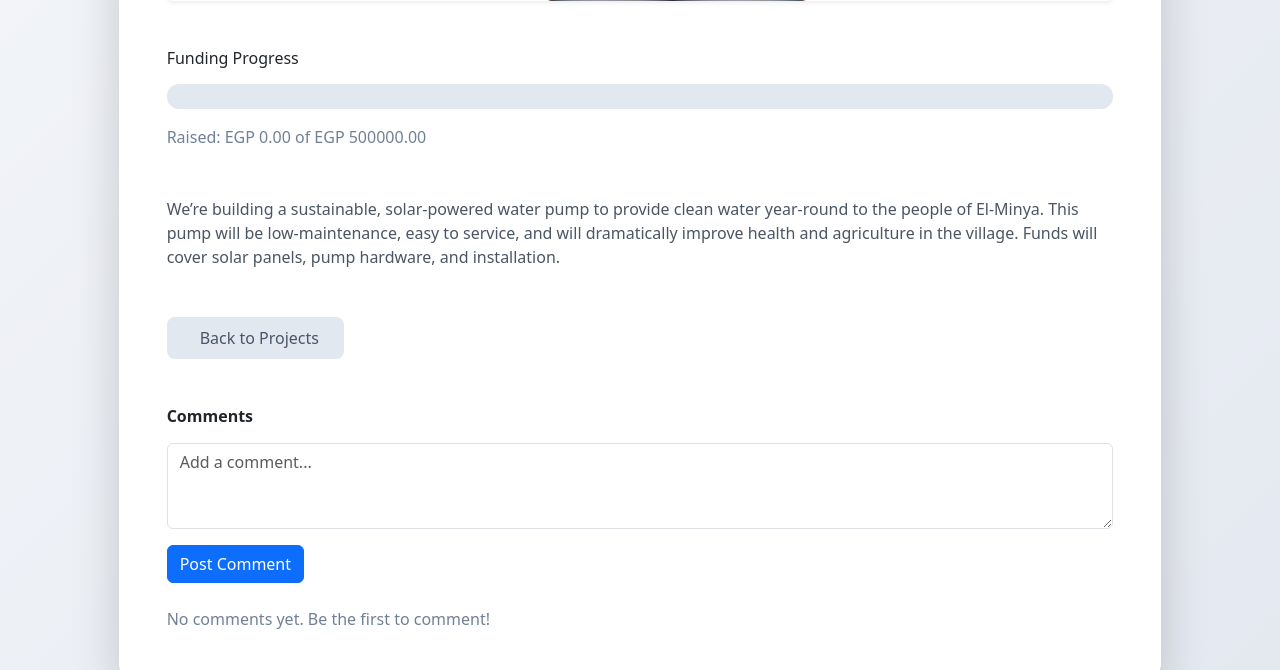
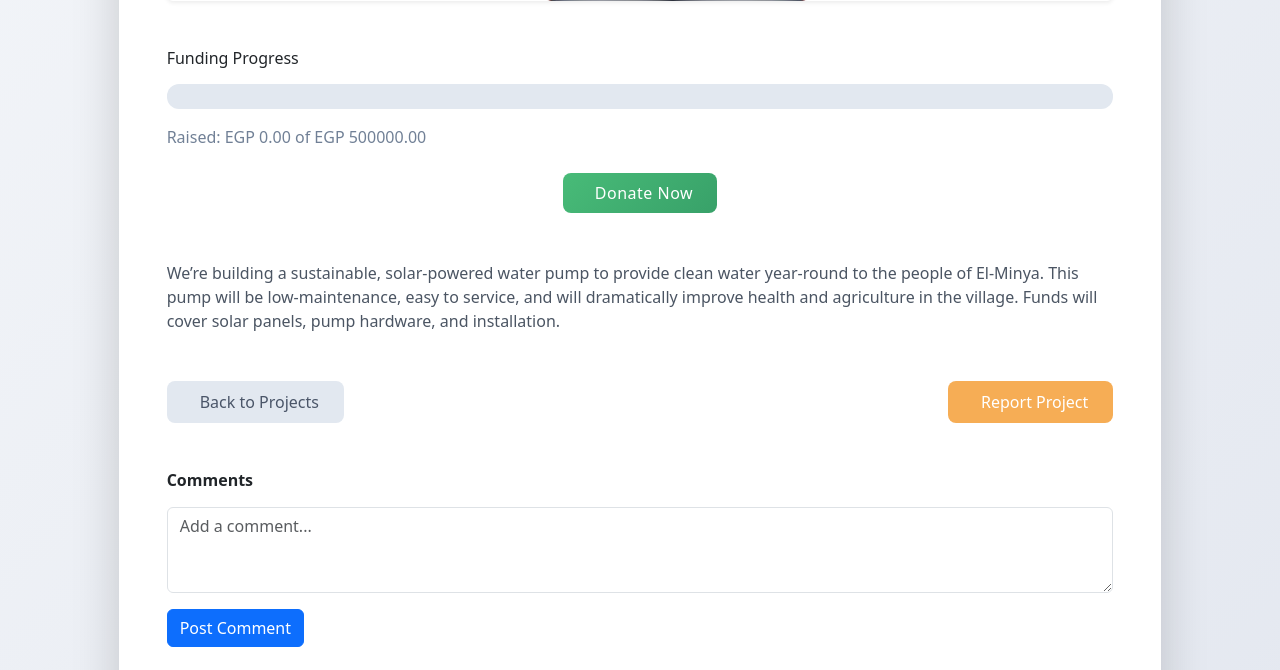
Before and after one commit to Rouali/Crowd-Funding-Django, a Django app: page /projects/10/ in a window 1280 px wide. Shown: the part 703-1373 px from the top of the page. Run offline with Django 5.2, Linux system fonts and the light colour scheme; a user stored in the database is signed in; data comes from the database, SQL or seed files in the repository; data that the repository does not hold is empty; some libraries are stand-ins or nearby versions.

Commit message:
add donation and report buttons for authenticated users in project detail view

```diff
--- a/apps/projects/templates/projects/project_detail.html
+++ b/apps/projects/templates/projects/project_detail.html
@@ -78,6 +78,15 @@
               <p class="text-muted mb-4">
                 Raised: EGP {{ project.total_donations|floatformat:2|default:0 }} of EGP {{ project.total_target|floatformat:2 }}
               </p>
+              <div class="text-center">
+                {% if request.user.is_authenticated and project.user != request.user %}
+                  <a href="{% url 'projects:donate_to_project' project.id %}"
+                    class="btn py-2 px-4 fw-medium"
+                    style="background: linear-gradient(135deg, #48bb78 0%, #38a169 100%); color: white; border-radius: 8px; border: none; letter-spacing: 0.5px;">
+                    <i class="bi bi-heart-fill me-2"></i>Donate Now
+                  </a>
+                {% endif %}
+              </div>
 
               {% if messages %}
               <div class="alert alert-dismissible fade show" role="alert">
@@ -123,10 +132,23 @@
                     Cancel Project
                   </button>
                 </form>
+                {% else %}
+                  {% if request.user.is_authenticated and project.user != request.user %}
+                    {% if has_reported_project %}
+                      <button class="btn py-2 px-4 fw-medium" style="background: #e2e8f0; color: #a0aec0; border-radius: 8px; border: 1px solid #cbd5e1; cursor: not-allowed;" disabled>
+                        <i class="bi bi-flag-fill me-2"></i>Already Reported
+                      </button>
+                    {% else %}
+                      <a href="{% url 'projects:report_content' 'project' project.id %}"
+                         class="btn py-2 px-4 fw-medium"
+                         style="background: #f6ad55; color: white; border-radius: 8px;">
+                        <i class="bi bi-flag-fill me-2"></i>Report Project
+                      </a>
+                    {% endif %}
+                  {% endif %}
                 {% endif %}
               </div>
             </div>
-
             <!-- Comments Section -->
             <div class="comments-section mt-5">
               <h4 class="fw-semibold mb-3">Comments</h4>
@@ -153,7 +175,9 @@
                       {% if comment.user == request.user %}
                       <a href="?delete_id={{ comment.id }}" class="text-danger me-3" title="Delete">Delete</a>
                       {% endif %}
-                      <a href="?report_id={{ comment.id }}" class="text-warning" title="Report">Report</a>
+                      {% if request.user.is_authenticated and comment.user != request.user %}
+                      <a href="{% url 'projects:report_content' 'comment' comment.id %}" class="text-warning" title="Report">Report</a>
+                      {% endif %}
                     </div>
                   </div>
                   <p class="mt-2 mb-2">{{ comment.content }}</p>
@@ -184,7 +208,9 @@
                           {% if reply.user == request.user %}
                           <a href="?delete_id={{ reply.id }}" class="text-danger me-3" title="Delete">Delete</a>
                           {% endif %}
-                          <a href="?report_id={{ reply.id }}" class="text-warning" title="Report">Report</a>
+                          {% if request.user.is_authenticated and reply.user != request.user %}
+                          <a href="{% url 'projects:report_content' 'comment' reply.id %}" class="text-warning" title="Report">Report</a>
+                          {% endif %}
                         </div>
                       </div>
                       <p class="mt-2 mb-0">{{ reply.content }}</p>
```
